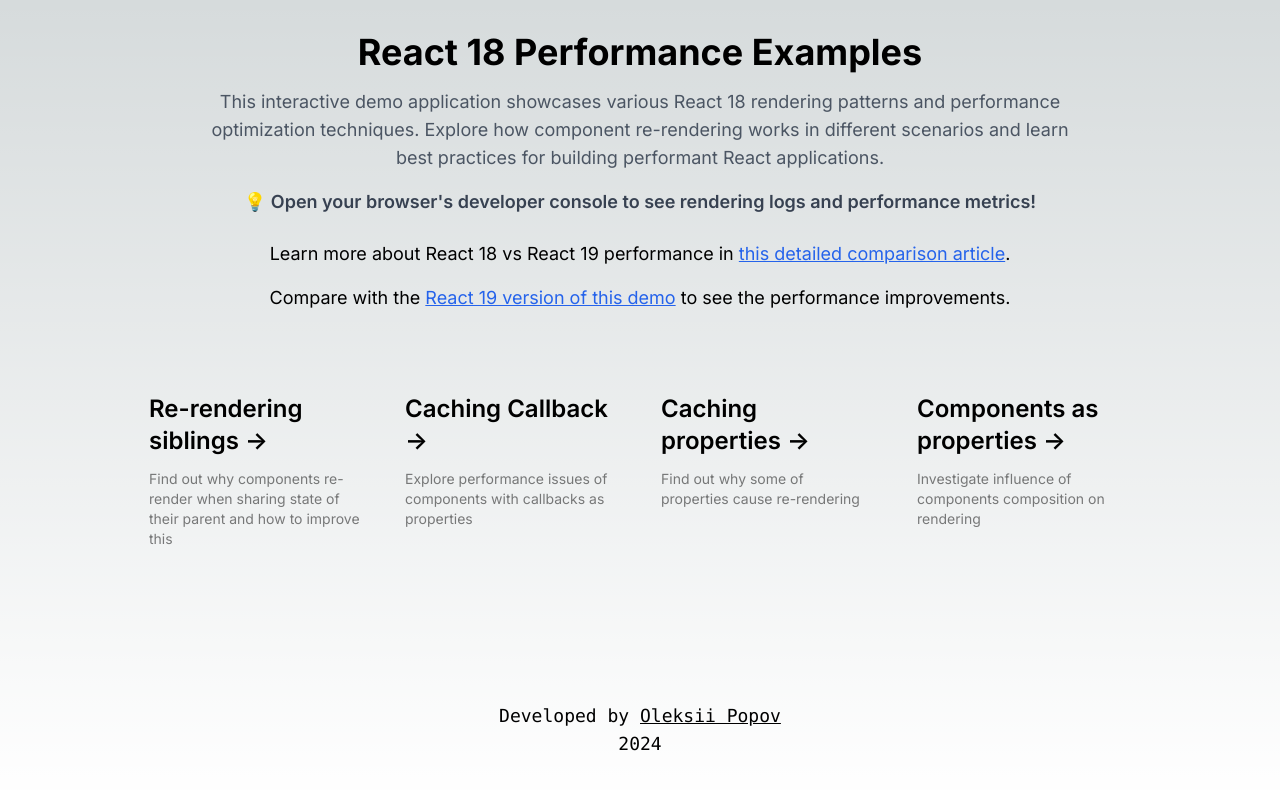
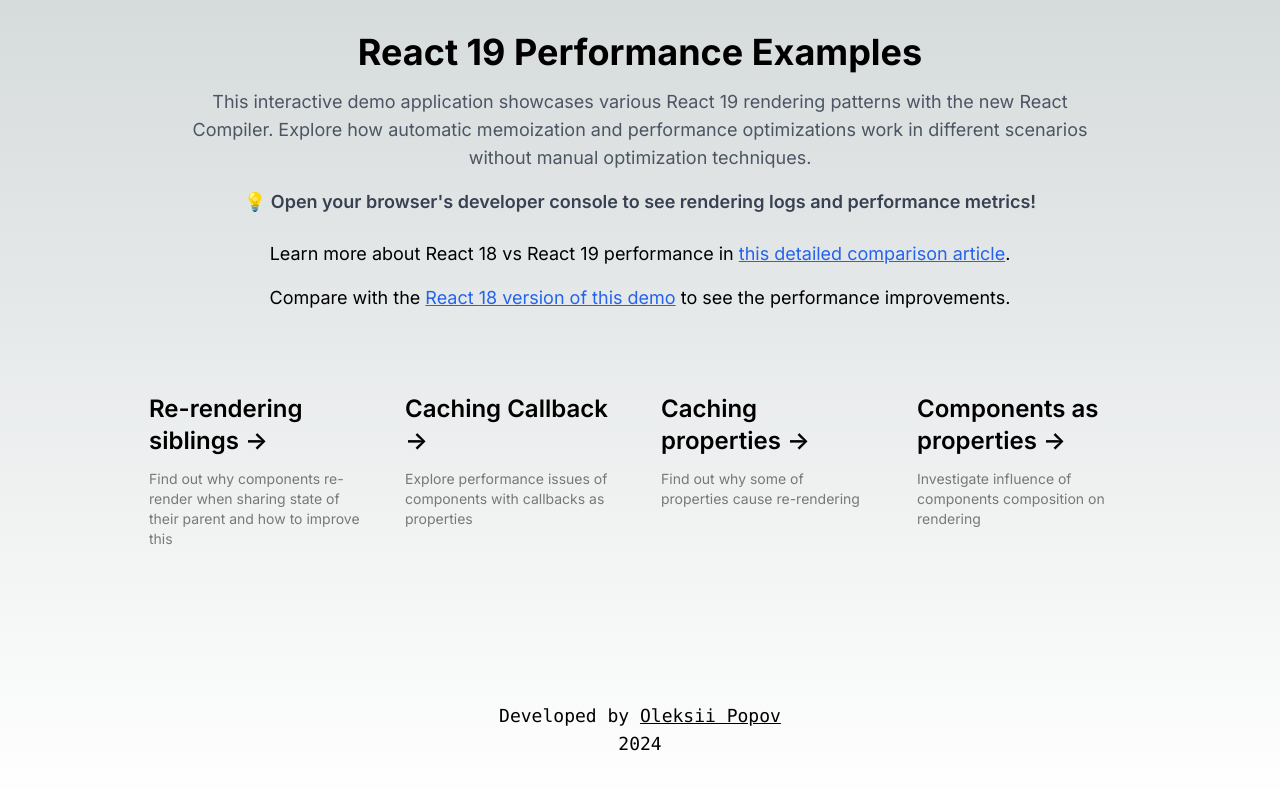
Before and after one commit to AlexeyPopovUA/react-performance-examples, a Next.js app in the folder front-end/: page / in a window 1280 px wide. Shown: the top 790 px of the page. Built offline with nearby package versions, Linux system fonts and the light colour scheme.

Commit message:
feat: Add app description, improve SEO, fix issues
- Update robots.txt to allow all crawlers
- Add hero section with app description and article link
- Enhance SEO with comprehensive meta tags
- Highlight React 19 compiler benefits

```diff
--- a/front-end/src/app/Hero.tsx
+++ b/front-end/src/app/Hero.tsx
@@ -1,14 +1,14 @@
 export function Hero() {
   return (
     <section className="mb-16 mt-8 max-w-4xl text-center">
-      <h1 className="mb-4 text-4xl font-bold">React 18 Performance Examples</h1>
+      <h1 className="mb-4 text-4xl font-bold">React 19 Performance Examples</h1>
       <p className="mb-4 text-lg text-gray-600">
-        This interactive demo application showcases various React 18 rendering patterns and performance optimization
-        techniques. Explore how component re-rendering works in different scenarios and learn best practices for
-        building performant React applications.
+          This interactive demo application showcases various React 19 rendering patterns with the new React Compiler.
+          Explore how automatic memoization and performance optimizations work in different scenarios without manual
+          optimization techniques.
       </p>
       <p className="mb-6 text-lg font-semibold text-gray-700">
-        💡 Open your browser's developer console to see rendering logs and performance metrics!
+        💡 Open your browser&apos;s developer console to see rendering logs and performance metrics!
       </p>
       <p className="mb-4 text-lg">
         Learn more about React 18 vs React 19 performance in{' '}
@@ -25,12 +25,12 @@ export function Hero() {
       <p className="text-lg">
         Compare with the{' '}
         <a
-          href="https://full-rc-upgrade.dev.react-performance-examples.examples.oleksiipopov.com/"
+          href="https://main.dev.react-performance-examples.examples.oleksiipopov.com/"
           target="_blank"
           rel="noopener noreferrer"
           className="text-blue-600 underline hover:text-blue-800"
         >
-          React 19 version of this demo
+          React 18 version of this demo
         </a>
         {' '}to see the performance improvements.
       </p>
--- a/front-end/src/app/layout.tsx
+++ b/front-end/src/app/layout.tsx
@@ -8,26 +8,26 @@ import type { Metadata } from 'next';
 const inter = Inter({ subsets: ['latin'] });
 
 export const metadata: Metadata = {
-  metadataBase: new URL('https://react-performance-examples.oleksiipopov.com'),
+  metadataBase: new URL('https://https://full-rc-upgrade.dev.react-performance-examples.examples.oleksiipopov.com/'),
   title: {
-    default: 'React 18 Performance Examples - Interactive Demo',
-    template: '%s | React 18 Performance Examples',
+    default: 'React 19 Performance Examples - Interactive Demo with React Compiler',
+    template: '%s | React 19 Performance Examples',
   },
-  description: 'Explore React 18 rendering patterns and performance optimization techniques through interactive examples. Learn about component re-rendering, memoization, and best practices.',
-  keywords: ['React 18', 'React performance', 'React optimization', 'React rendering', 'React memoization', 'React examples'],
+  description: 'Explore React 19 rendering patterns with automatic memoization from the React Compiler. Learn how React 19 optimizes performance without manual optimization techniques.',
+  keywords: ['React 19', 'React Compiler', 'React performance', 'React optimization', 'React rendering', 'automatic memoization', 'React examples'],
   authors: [{ name: 'Oleksii Popov' }],
   openGraph: {
-    title: 'React 18 Performance Examples - Interactive Demo',
-    description: 'Explore React 18 rendering patterns and performance optimization techniques through interactive examples.',
-    url: 'https://react-performance-examples.oleksiipopov.com',
+    title: 'React 19 Performance Examples - Interactive Demo with React Compiler',
+    description: 'Explore React 19 rendering patterns with automatic memoization from the React Compiler.',
+    url: 'https://https://full-rc-upgrade.dev.react-performance-examples.examples.oleksiipopov.com/',
     siteName: 'React Performance Examples',
     type: 'website',
     locale: 'en_US',
   },
   twitter: {
     card: 'summary_large_image',
-    title: 'React 18 Performance Examples - Interactive Demo',
-    description: 'Explore React 18 rendering patterns and performance optimization techniques through interactive examples.',
+    title: 'React 19 Performance Examples - Interactive Demo with React Compiler',
+    description: 'Explore React 19 rendering patterns with automatic memoization from the React Compiler.',
   },
   robots: {
     index: true,
--- a/front-end/src/app/shared/Messages.ts
+++ b/front-end/src/app/shared/Messages.ts
@@ -1,7 +1,7 @@
 export const Messages = {
   home: {
-    title: 'React 19 Performance Examples - Interactive Demo',
-    description: 'Web application with different React 19 performance examples',
+    title: 'React 19 Performance Examples - Interactive Demo with React Compiler',
+    description: 'Explore React 19 rendering patterns with automatic memoization from the React Compiler. Learn how React 19 optimizes performance without manual optimization techniques.',
   },
   renderingSiblings: {
     title: 'Re-rendering siblings',
```
Also changed, not shown: 1 other file (tests, documents, lock files or other folders).
